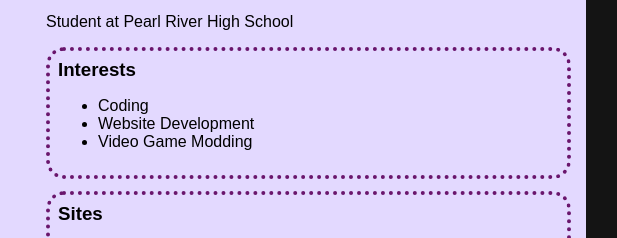
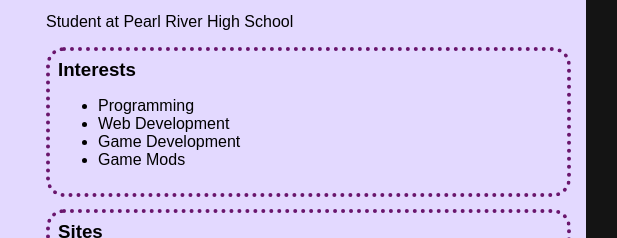
Before and after one commit to kasnola/kasnola.github.io, a plain HTML site: page index.html in a window 1280 px wide. Shown: the part 154-392 px from the top of the page, 454-1071 px from the left. Drawn offline with Linux system fonts and the light colour scheme.

Commit message:
interests typo

```diff
--- a/index.html
+++ b/index.html
@@ -38,9 +38,10 @@
           <div id="interests">
             <h3>Interests</h3>
             <ul>
-              <li>Coding</li>
-              <li>Website Development</li>
-              <li>Video Game Modding</li>
+              <li>Programming</li>
+              <li>Web Development</li>
+              <li>Game Development</li>
+              <li>Game Mods</li>
             </ul>
           </div>
           <div id="interests">
```
